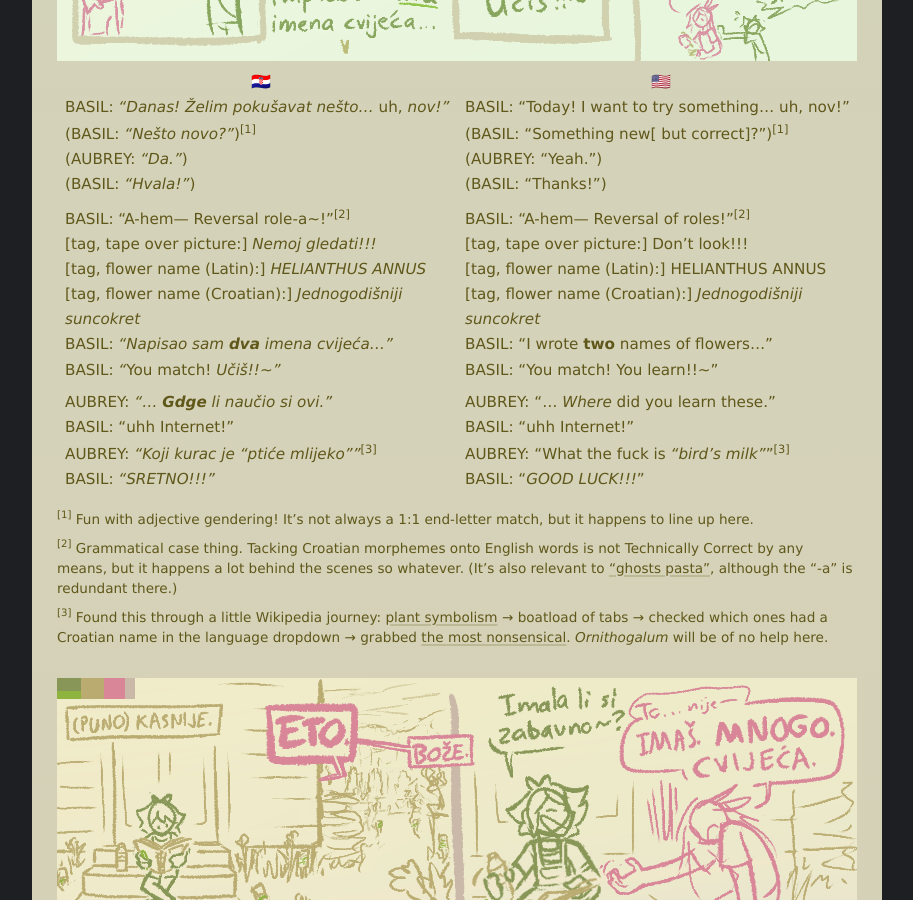
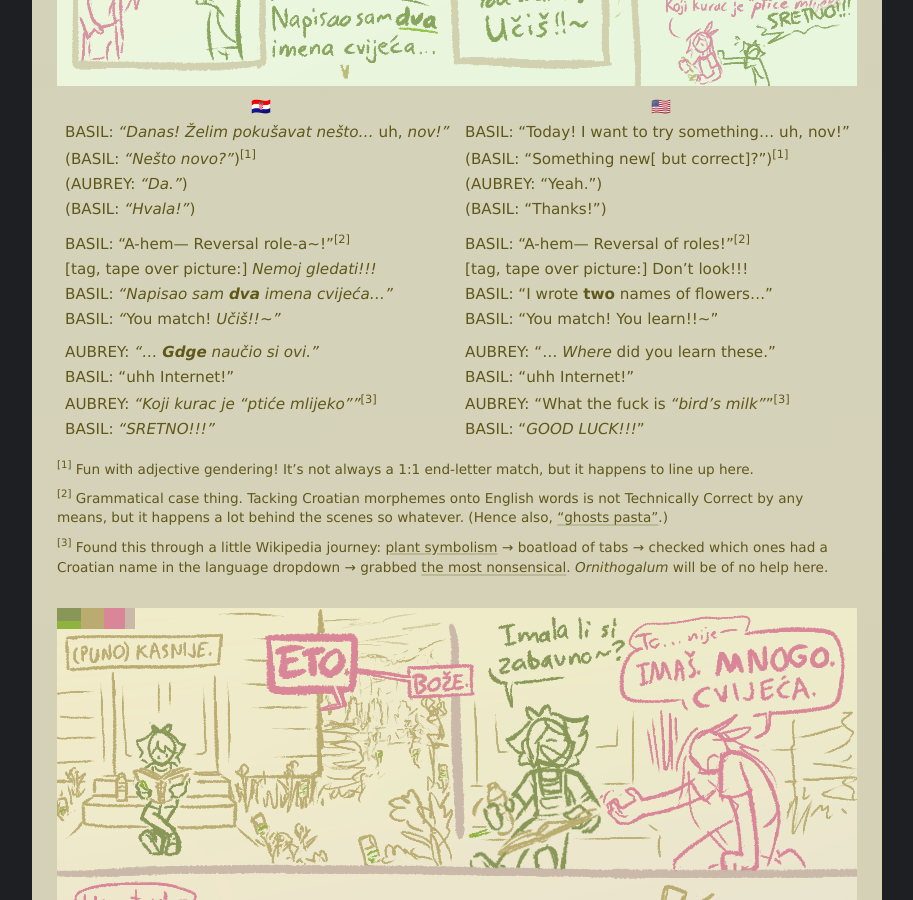
Before and after one commit to a-flyleaf/omori, a Jekyll site: the page built from hrvatski/000kasnije.md, in a window 1280 px wide and 900 px high, scrolled down 895 px. Shown: the whole window, without its empty margins (183-1096 px from the left). Built offline with Jekyll 4.4.1, drawn with Linux system fonts in a browser that asks for light colours; some of the changed text lies outside the part shown.

Commit message:
backlogged changes

```diff
--- a/hrvatski/000kasnije.md
+++ b/hrvatski/000kasnije.md
@@ -13,10 +13,10 @@
   - dt: 2023-08-22
     id: biljke
     note: |-
-      remember when I was like "there's a weird amount of <span lang="hr" class="noi">hrvatski</span> in [this one](ostatak-aprila#bonding)." yeah I've learned a lot since and now they just casually use it 90% of the time ig. #character-development
+      remember when I was like "there's a weird amount of <span lang="hr" class="noi">hrvatski</span> in [this one](ostatak-aprila#bonding)." yeah I've learned a lot since and now they just casually use it 90% of the time ig. #character-development <span style="background:yellow;color:#000;">[this can be the page note, if nothing else seems relevant]</span>
     typ: ml cn
     imgs:
-    - alt: "Aubrey pays Basil a visit. Seems he’s been gardening a lot. Presenting a stack of plant tags to Aubrey, Basil cheerily suggests a role reversal, explains, and tags a plant to demonstrate. Beat, with Aubrey lookng back at all the flowers. She has a couple comments, but Basil pushes her right along."
+    - alt: "Aubrey pays Basil a visit. Seems he’s been gardening a lot. Presenting a stack of plant tags to Aubrey, Basil cheerily suggests a role reversal, explains, and tags a sunflower to demonstrate. Beat, with Aubrey lookng back at all the flowers. She has a couple comments, but Basil pushes her right along."
       img: _a
       tr-hr: |-
         <span class="omo">Basil</span>: <q lang="hr">Danas! Želim pokušavat nešto... <span lang="en">uh,</span> nov!</q>
@@ -26,12 +26,10 @@
 
         <span class="omo">Basil</span>: <q>A-hem--- Reversal role-a~!</q><sup>[2]</sup>
         [tag, tape over picture:] <span lang="hr">Nemoj gledati!!!</span>
-        [tag, flower name (Latin):] <i lang="hr" class="omo">Helianthus annus</i>
-        [tag, flower name (Croatian):] <span lang="hr">Jednogodišniji suncokret</span>
         <span class="omo">Basil</span>: <q lang="hr">Napisao sam **dva** imena cvijeća...</q>
         <span class="omo">Basil</span>: <q lang="hr"><span lang="en">You match!</span> Učiš!!~</q>
 
-        <span class="omo">Aubrey</span>: <q lang="hr">... *Gdge* li naučio si ovi.</q>
+        <span class="omo">Aubrey</span>: <q lang="hr">... *Gdge* naučio si ovi.</q>
         <span class="omo">Basil</span>: <q>uhh Internet!</q>
         <span class="omo">Aubrey</span>: <q lang="hr">Koji kurac je <i>"ptiće mlijeko"</i></q><sup>[3]</sup>
         <span class="omo">Basil</span>: <q lang="hr"><em class="omo">Sretno!!!</em></q>
@@ -43,8 +41,6 @@
 
         <span class="omo">Basil</span>: <q>A-hem--- Reversal of roles!</q><sup>[2]</sup>
         [tag, tape over picture:] Don't look!!!
-        [tag, flower name (Latin):] <i class="omo">Helianthus annus</i>
-        [tag, flower name (Croatian):] <span lang="hr">Jednogodišniji suncokret</span>
         <span class="omo">Basil</span>: <q>I wrote **two** names of flowers...</q>
         <span class="omo">Basil</span>: <q>You match! You learn!!~</q>
 
@@ -55,10 +51,10 @@
       fn: |-
         <sup>[1]</sup> Fun with adjective gendering! It's not always a 1:1 end-letter match, but it happens to line up here.
 
-        <sup>[2]</sup> Grammatical case thing. Tacking Croatian morphemes onto English words is not Technically Correct by any means, but it happens a lot behind the scenes so whatever. (It's also relevant to ["ghosts pasta"](ostatak-aprila#mamma-mari-a), although the <q lang="hr" class="noi">-a</q> is redundant there.)
+        <sup>[2]</sup> Grammatical case thing. Tacking Croatian morphemes onto English words is not Technically Correct by any means, but it happens a lot behind the scenes so whatever. (Hence also, ["ghosts pasta"](ostatak-aprila#mamma-mari-a).)
 
         <sup>[3]</sup> Found this through a little Wikipedia journey: [plant symbolism](https://en.wikipedia.org/wiki/List_of_plants_with_symbolism) → boatload of tabs → checked which ones had a Croatian name in the language dropdown → grabbed [the most nonsensical](https://hr.wikipedia.org/wiki/Pti%C4%8Dje_mlijeko). <i>Ornithogalum</i> will be of no help here.
-    - alt: "Later, Basil chills on the front steps. Aubrey is very, very done. / Joining him on the stair, she says something that makes him panic slightly. Quick exchange, after which Aubrey takes a pen, writes on a leftover tag, and sticks it in Basil's hair. Thus he is labeled: “Bosiljak”."
+    - alt: "Later, Basil chills on the front steps. There’s a tag sticking out of various plant clusters, and Aubrey is very, very done. / Joining him on the stair, she says something that makes him panic slightly. Quick exchange, after which Aubrey takes a pen, writes on a leftover tag, and sticks it in Basil's hair. Thus he is labeled: “Bosiljak”."
       img: _b
       tr-hr: |-
         <span class="omo" lang="hr">(Puno) Kasnije.</span>
@@ -92,8 +88,6 @@
     id: mlijeko
     typ: sn
     note: |-
-      <span style="background:yellow;color:#000;">[maybe in description of above instead of a standalone? depends on whatever follows]</span>
-
       Re:"bird's milk," Weeb linked [this<span class="x"> ("Fight Milk" from <i>It's Always Sunny in Philadelphia</i>)</span>](https://piped.video/watch?v=37VebUxrbKI).
     imgs:
     - alt: "Kids this time: Aubrey yells about some kind of milk to a very unamused Kel, who’s lactose intolerant. Basil just offers “Y-yeah— Da, what she said!” / As in the video, Aubrey gets excited and inadvertently punches Basil in the face. / Immediate Concern: “/Oh god sorry are you okay/”; Basil offers a dizzy thumbs up. (Far as Kel’s concerned, “This is why milk sucks…”)"
```
Also changed, not shown: _art/2023-08-17_hr-serious.md (+0 -1 lines), _meta/more-addendums.txt (+11 -0 lines), hrvatski/itd.md (+3 -3 lines), assets/img/hr/2023-08-22_a.png.
